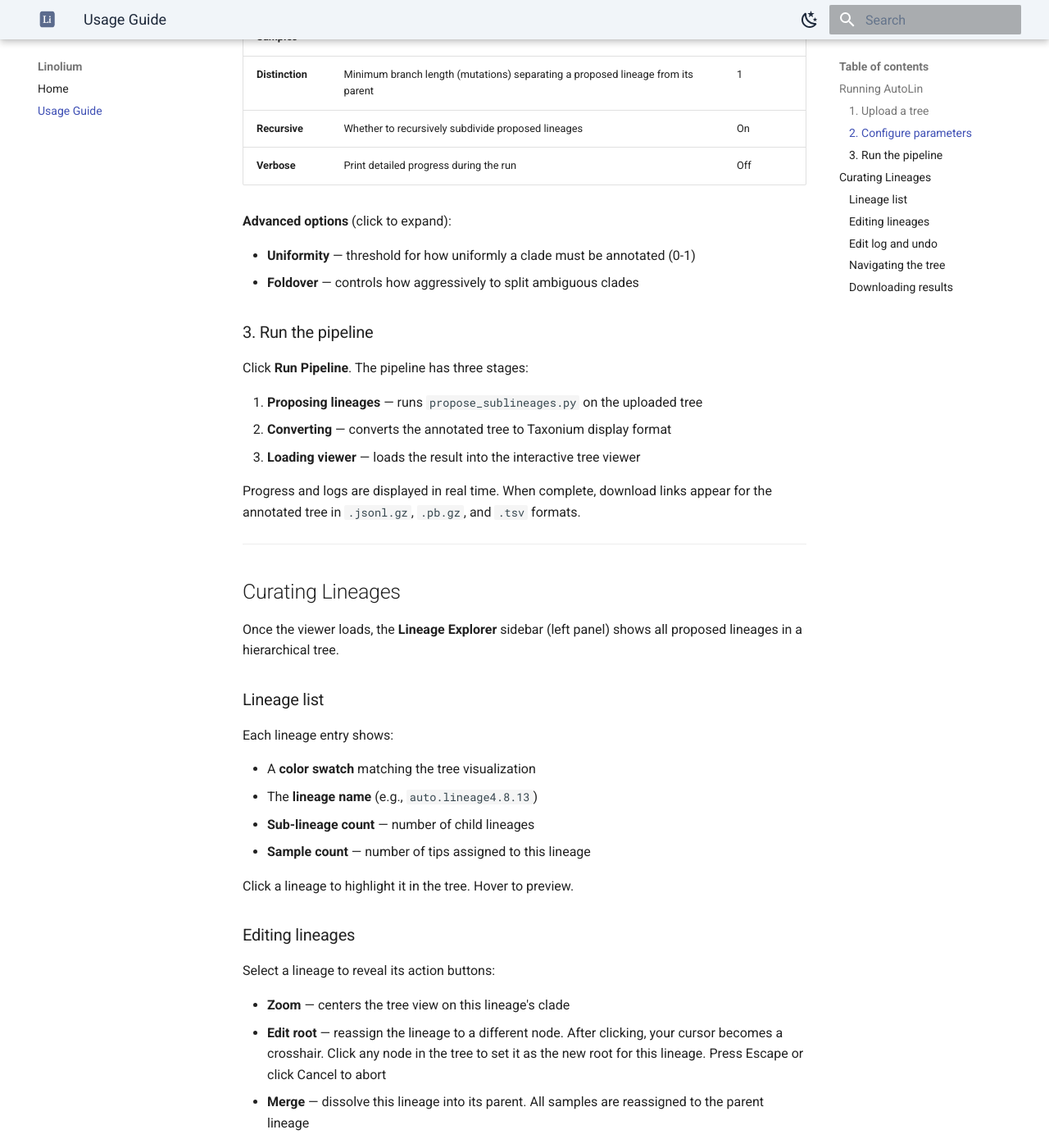
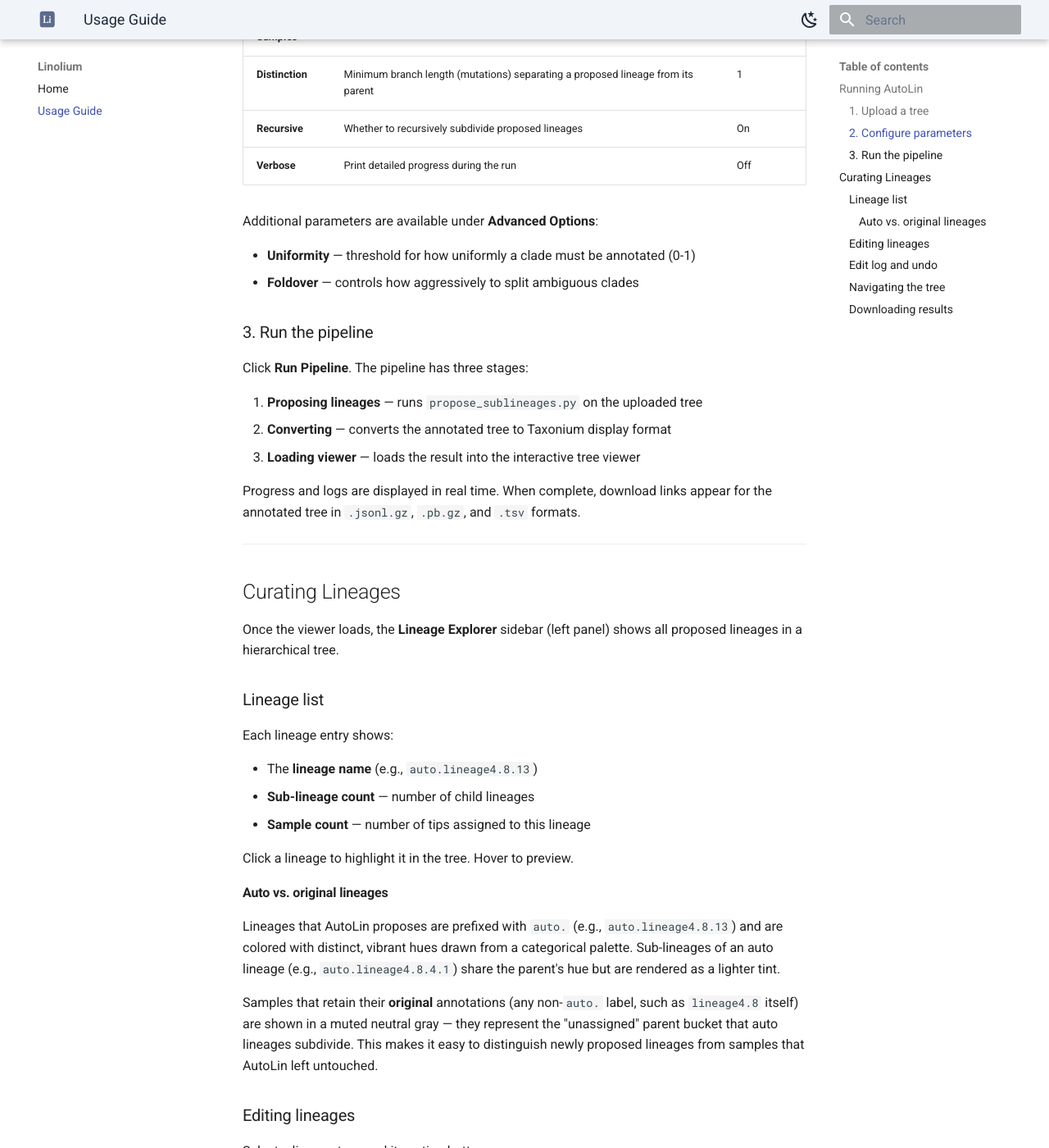
Before and after one commit to corbett-lab/lineage-curation, an MkDocs documentation site: the page built from docs/usage.md, in a window 1280 px wide and 1400 px high, scrolled down 491 px. Shown: the whole window at 82% size. Built offline with MkDocs 1.6.1 and Material for MkDocs 9.7.7, drawn with Linux system fonts in a browser that asks for light colours.

Commit message:
Clarify advanced options and auto vs original coloring

```diff
--- a/docs/usage.md
+++ b/docs/usage.md
@@ -17,7 +17,7 @@ Before running the pipeline, adjust the AutoLin parameters:
 | **Recursive** | Whether to recursively subdivide proposed lineages | On |
 | **Verbose** | Print detailed progress during the run | Off |
 
-**Advanced options** (click to expand):
+Additional parameters are available under **Advanced Options**:
 
 - **Uniformity** — threshold for how uniformly a clade must be annotated (0-1)
 - **Foldover** — controls how aggressively to split ambiguous clades
@@ -42,12 +42,17 @@ Once the viewer loads, the **Lineage Explorer** sidebar (left panel) shows all p
 
 Each lineage entry shows:
 
-- A **color swatch** matching the tree visualization
 - The **lineage name** (e.g., `auto.lineage4.8.13`)
 - **Sub-lineage count** — number of child lineages
 - **Sample count** — number of tips assigned to this lineage
 
 Click a lineage to highlight it in the tree. Hover to preview.
+
+#### Auto vs. original lineages
+
+Lineages that AutoLin proposes are prefixed with `auto.` (e.g., `auto.lineage4.8.13`) and are colored with distinct, vibrant hues drawn from a categorical palette. Sub-lineages of an auto lineage (e.g., `auto.lineage4.8.4.1`) share the parent's hue but are rendered as a lighter tint.
+
+Samples that retain their **original** annotations (any non-`auto.` label, such as `lineage4.8` itself) are shown in a muted neutral gray — they represent the "unassigned" parent bucket that auto lineages subdivide. This makes it easy to distinguish newly proposed lineages from samples that AutoLin left untouched.
 
 ### Editing lineages
 
```
